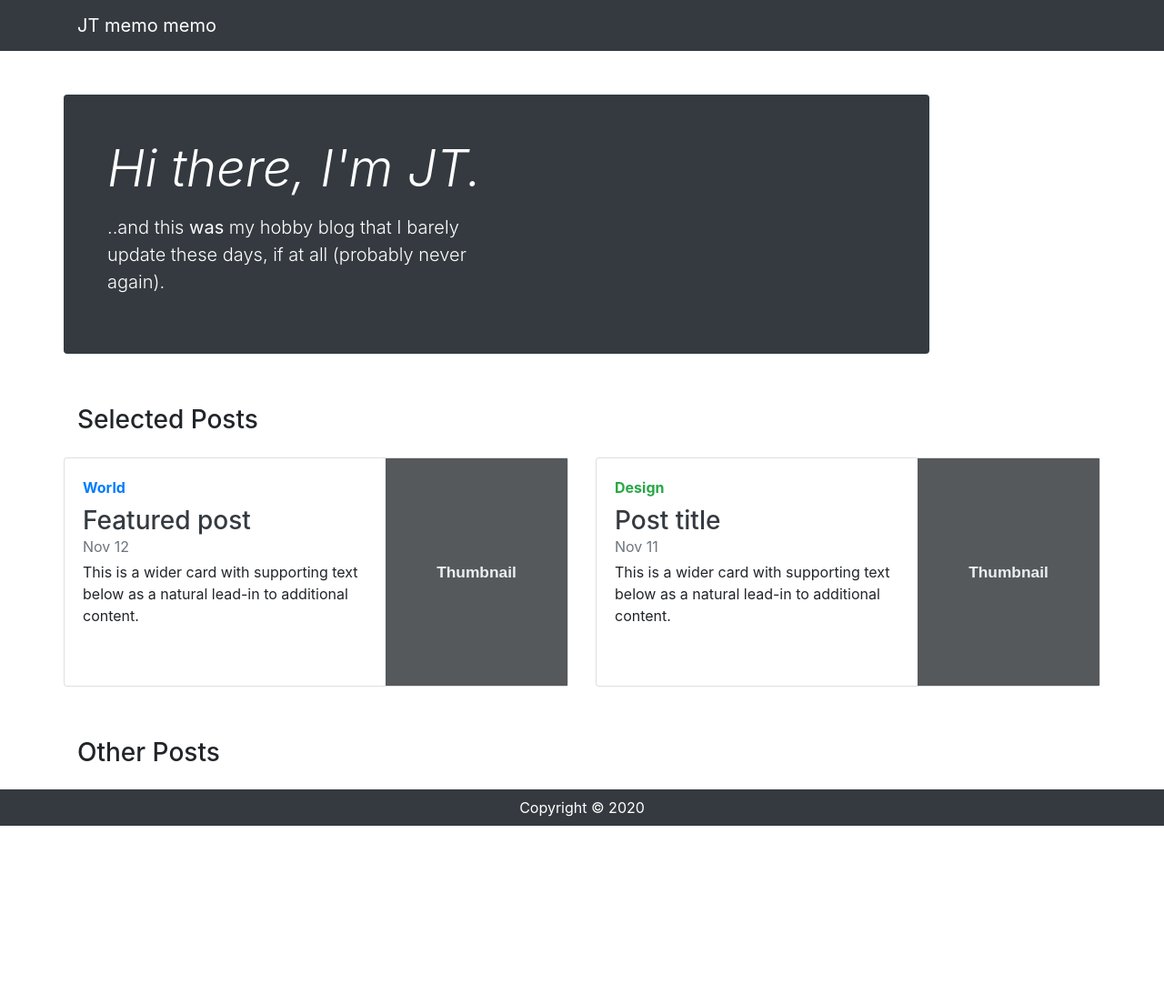
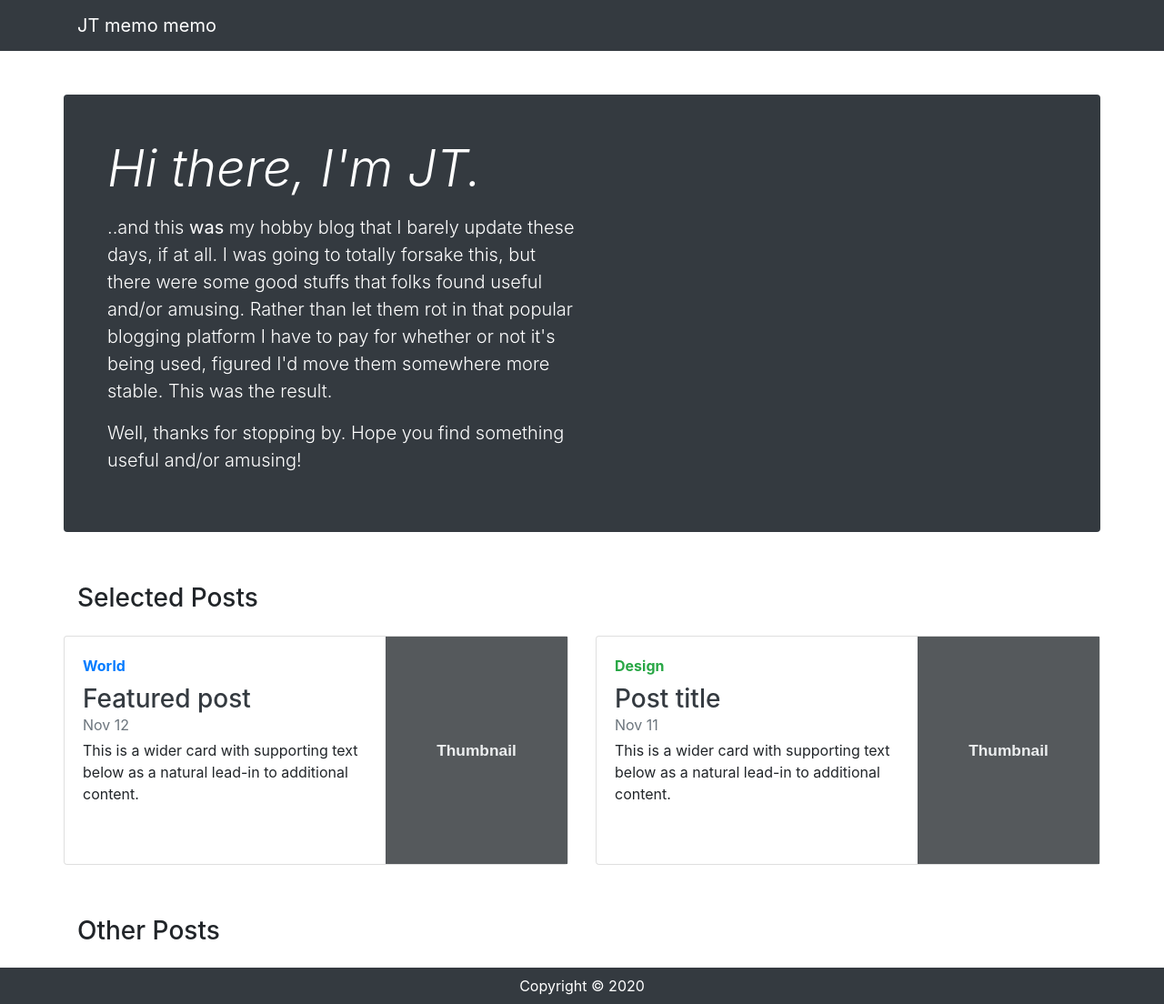
Before and after one commit to 7thwraith/jt-memo-memo, a Jekyll site: the page built from index.html, in a window 1280 px wide. Shown: the whole page at 91% size. Built offline with Jekyll 4.4.1, drawn with Linux system fonts in a browser that asks for light colours; before the commit the page ends 908 px from its top, so only the background shows below that.

Commit message:
changed about message

```diff
--- a/index.html
+++ b/index.html
@@ -12,9 +12,9 @@ title: Home
     <div class="col-md-6 px-0">
       <h1 class="display-4 font-italic">Hi there, I'm JT.</h1>
       <p class="lead my-3">
-        ..and this <strong>was</strong> my hobby blog that I barely update these days, if at all (probably never again).
+        ..and this <strong>was</strong> my hobby blog that I barely update these days, if at all. I was going to totally forsake this, but there were some good stuffs that folks found useful and/or amusing. Rather than let them rot in that popular blogging platform I have to pay for whether or not it's being used, figured I'd move them somewhere more stable. This was the result.
       </p>
-      <p class="lead mb-0"><a href="#" class="text-white font-weight-bold"></a></p>
+      <p class="lead my-3">Well, thanks for stopping by. Hope you find something useful and/or amusing!</p>
     </div>
   </div>
 
```
